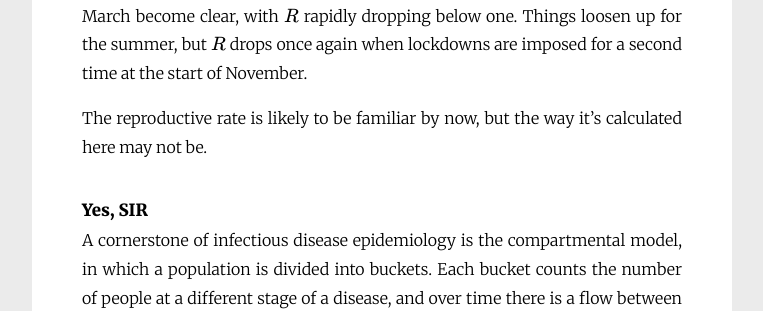
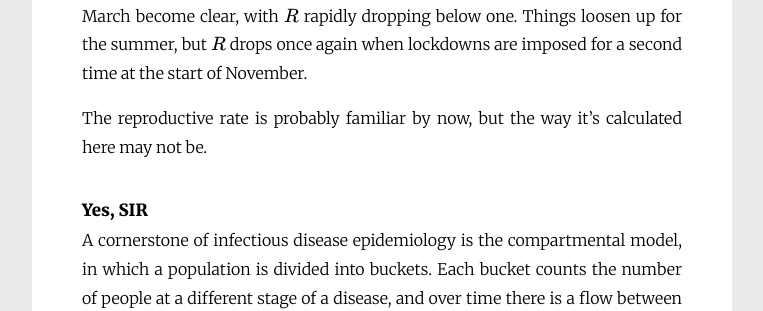
Before and after one commit to MikeInnes/mikeinnes.github.io, a Jekyll site: the page built from _posts/2020-12-17-covid-gp.md, in a window 1280 px wide and 900 px high, scrolled down 661 px. Shown: the part 152-463 px from the top of the window, without its empty margins (258-1021 px from the left). Built offline with Jekyll 4.4.1, drawn with Linux system fonts in a browser that asks for light colours.

Commit message:
unclumsy

```diff
--- a/_posts/2020-12-17-covid-gp.md
+++ b/_posts/2020-12-17-covid-gp.md
@@ -12,7 +12,7 @@ Estimates of the reproductive rate in the UK, up to 16th December 2020.
 
 Early in the year [[R]] could be almost anything, given the limited data at that time. As testing improves, the effects of the first, stringent lockdown in late March become clear, with [[R]] rapidly dropping below one. Things loosen up for the summer, but [[R]] drops once again when lockdowns are imposed for a second time at the start of November.
 
-The reproductive rate is likely to be familiar by now, but the way it's calculated here may not be.
+The reproductive rate is probably familiar by now, but the way it's calculated here may not be.
 
 ## Yes, SIR
 
```
